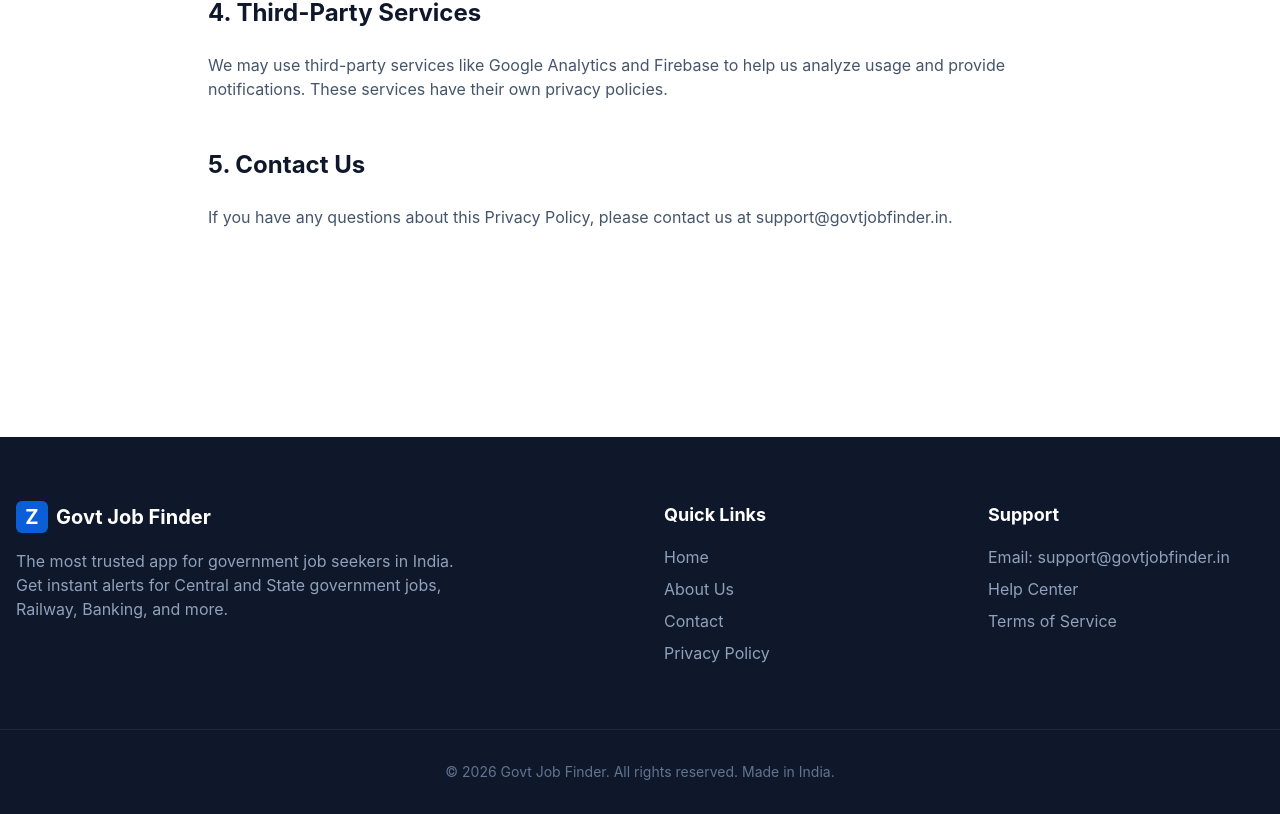
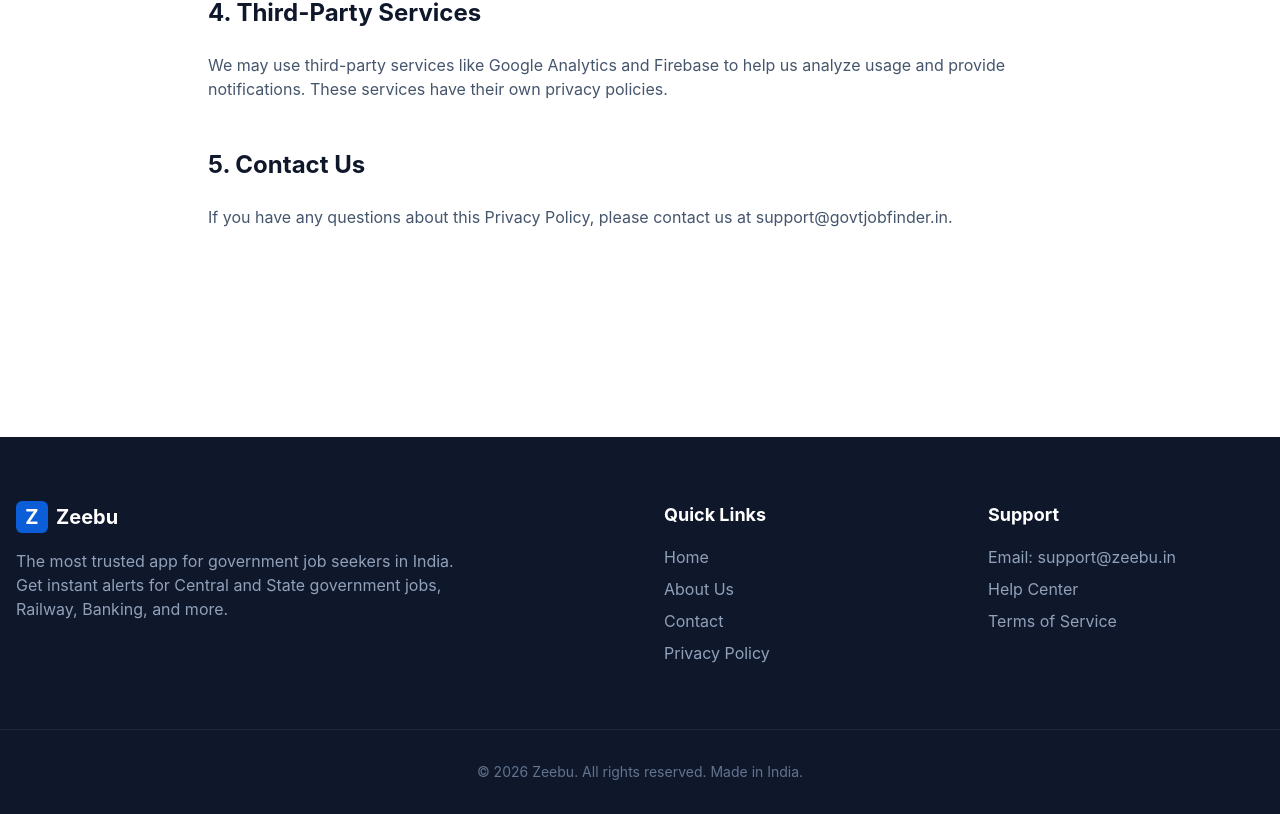
Before and after one commit to namoshiva01/Zeebu-job-finder, a React (Vite) app: page /privacy-policy in a window 1280 px wide. Shown: the part 1423-2237 px from the top of the page. Built offline with nearby package versions, Linux system fonts and the light colour scheme.

Commit message:
refactor: Rename application to Zeebu
Updates application name and related branding elements from "Govt Job Finder" to "Zeebu" across metadata, constants, and UI components.

```diff
--- a/metadata.json
+++ b/metadata.json
@@ -1,5 +1,5 @@
 {
-  "name": "Govt Job Finder",
-  "description": "Govt Job Finder is a smart mobile application designed to help job seekers easily find the latest government job notifications across India.",
+  "name": "Zeebu",
+  "description": "Zeebu is a smart mobile application designed to help job seekers easily find the latest government job notifications across India.",
   "requestFramePermissions": []
 }
--- a/src/components/Footer.tsx
+++ b/src/components/Footer.tsx
@@ -30,7 +30,7 @@ export const Footer = () => {
         <div>
           <h4 className="font-bold text-lg mb-4">Support</h4>
           <ul className="space-y-2 text-slate-400">
-            <li>Email: support@govtjobfinder.in</li>
+            <li>Email: support@zeebu.in</li>
             <li>Help Center</li>
             <li>Terms of Service</li>
           </ul>
--- a/src/constants.ts
+++ b/src/constants.ts
@@ -1,2 +1,2 @@
-export const APP_NAME = "Govt Job Finder";
+export const APP_NAME = "Zeebu";
 export const PLAY_STORE_URL = "https://www.dropbox.com/scl/fi/g6zl2ad9o6ffd9kacd55l/app-debug.apk?rlkey=y6zlamowz84zlnzcl6vgzik0j&st=kj31mfcr&dl=1";
--- a/src/pages/Contact.tsx
+++ b/src/pages/Contact.tsx
@@ -45,7 +45,7 @@ export const Contact = () => {
                 </div>
                 <div>
                   <h4 className="font-bold text-lg mb-1">Email Us</h4>
-                  <p className="text-slate-600">support@govtjobfinder.in</p>
+                  <p className="text-slate-600">support@zeebu.in</p>
                   <p className="text-slate-600 text-sm mt-1">We usually respond within 24 hours.</p>
                 </div>
               </div>
```
